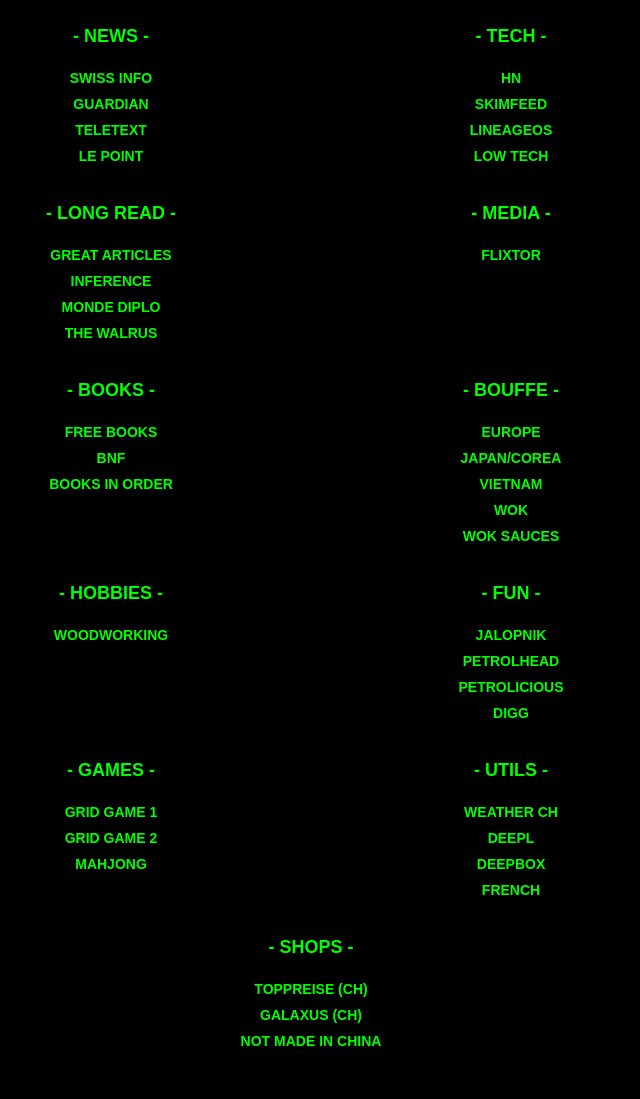
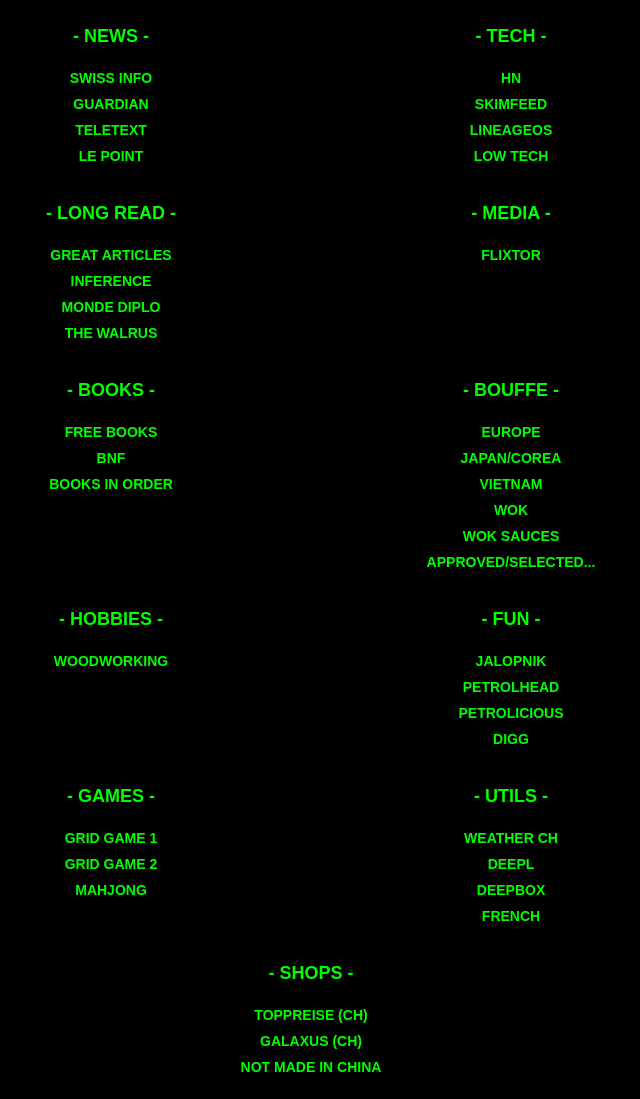
Before and after one commit to FLecorps/flecorps.github.io, a plain HTML site: page index.html in a window 1280 px wide. Shown: the whole page, without its empty margins (329-969 px from the left). Before the commit the page ends 1078 px from the top, so only its background shows below. Drawn offline with Linux system fonts and the light colour scheme.

Commit message:
Update index.html

```diff
--- a/index.html
+++ b/index.html
@@ -203,6 +203,9 @@
         <li>
           <a href="https://www.seasonsandsuppers.ca/stir-fry-sauce-recipes-cheatsheet/" target="_new" rel="noopener noreferrer">Wok Sauces</a>
           </li>
+        <li>
+          <a href="./recipes.html" target="_new" rel="noopener noreferrer">Approved/Selected...</a>
+          </li>
       </ul>
     </section>
     <section>
```
